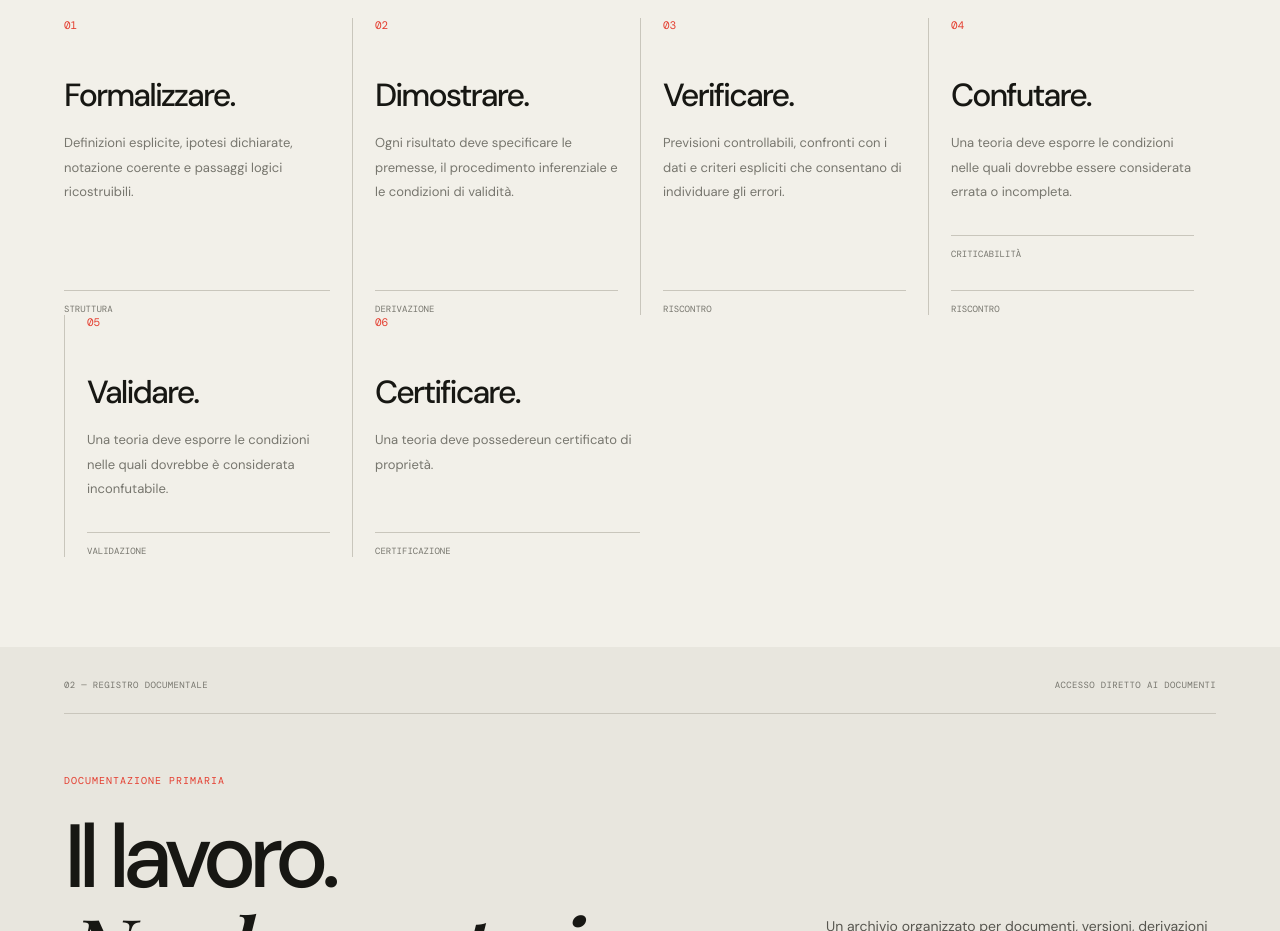
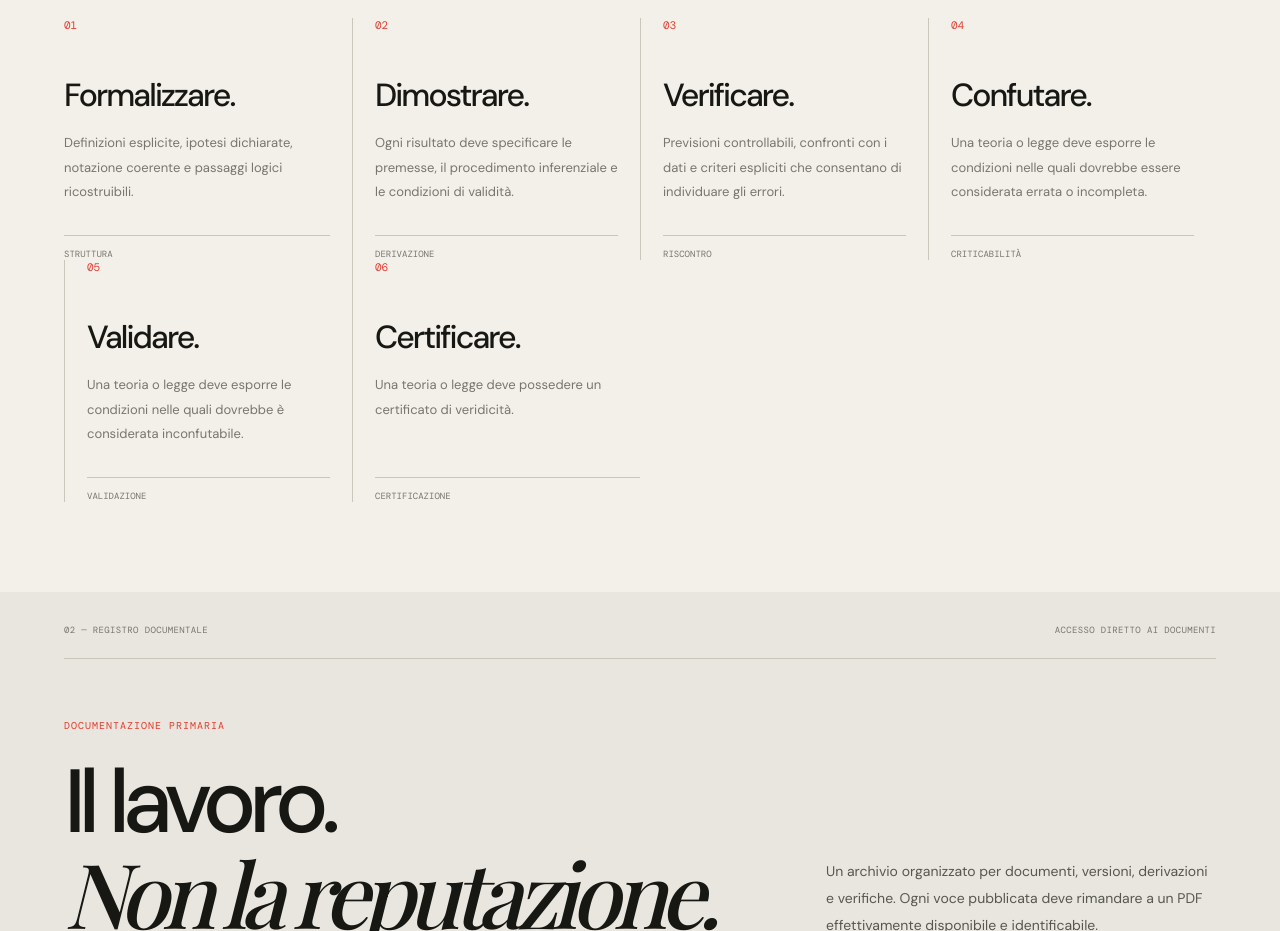
Before and after one commit to AUF2026/FAURE-FOUNDATION, a plain HTML site: page index.html in a window 1280 px wide. Shown: the part 1000-1931 px from the top of the page. Drawn offline with nearby package versions, Linux system fonts and the light colour scheme; a web font is replaced by a local one.

Commit message:
Refine principles wording in index.html

```diff
--- a/index.html
+++ b/index.html
@@ -2067,20 +2067,17 @@ select:focus-visible {
             <span class="principle-number">04</span>
             <h2>Confutare.</h2>
             <p>
-              Una teoria deve esporre le condizioni nelle quali dovrebbe
+              Una teoria o legge deve esporre le condizioni nelle quali dovrebbe
               essere considerata errata o incompleta.
             </p>
             <span class="principle-foot">CRITICABILITÀ</span>
-
-            </p>
-            <span class="principle-foot">RISCONTRO</span>
-          </article>
+           </article>
 
           <article class="principle">
             <span class="principle-number">05</span>
             <h2>Validare.</h2>
             <p>
-              Una teoria deve esporre le condizioni nelle quali dovrebbe
+              Una teoria o legge deve esporre le condizioni nelle quali dovrebbe
               è considerata inconfutabile.
             </p>
             <span class="principle-foot">VALIDAZIONE</span>
@@ -2090,7 +2087,7 @@ select:focus-visible {
             <span class="principle-number">06</span>
             <h2>Certificare.</h2>
             <p>
-              Una teoria deve possedereun certificato di proprietà.
+              Una teoria o legge deve possedere un certificato di veridicità.
             </p>
             <span class="principle-foot">CERTIFICAZIONE</span>
           </article>
```
